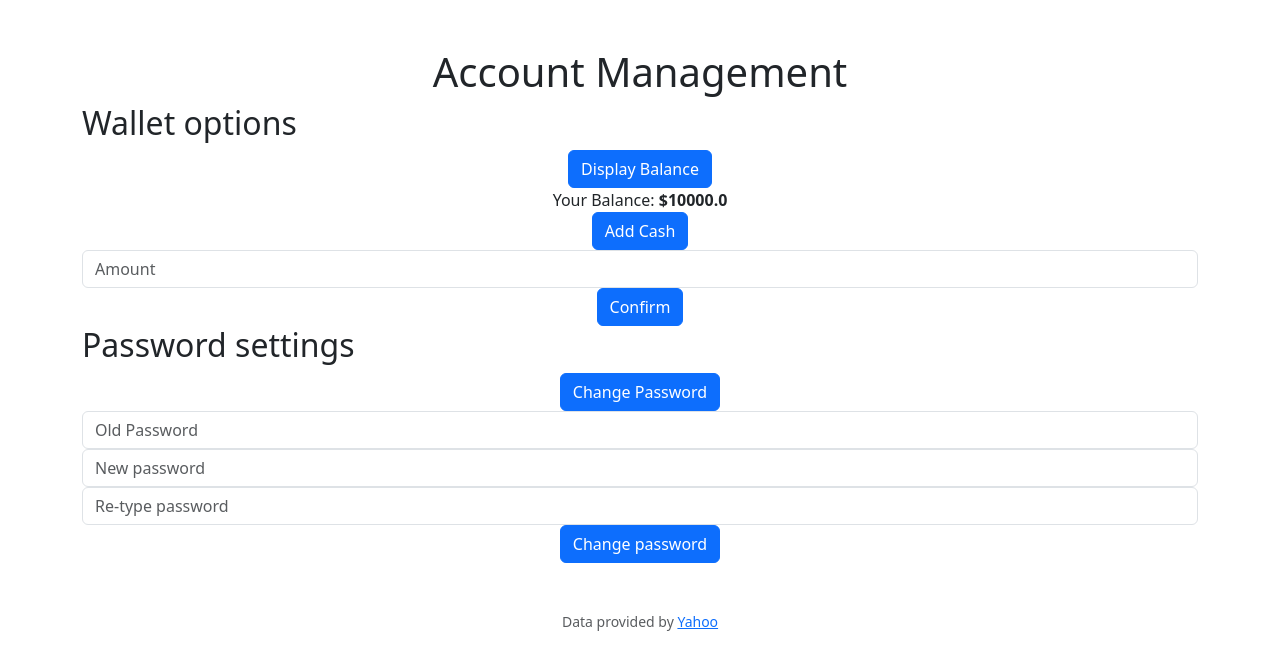
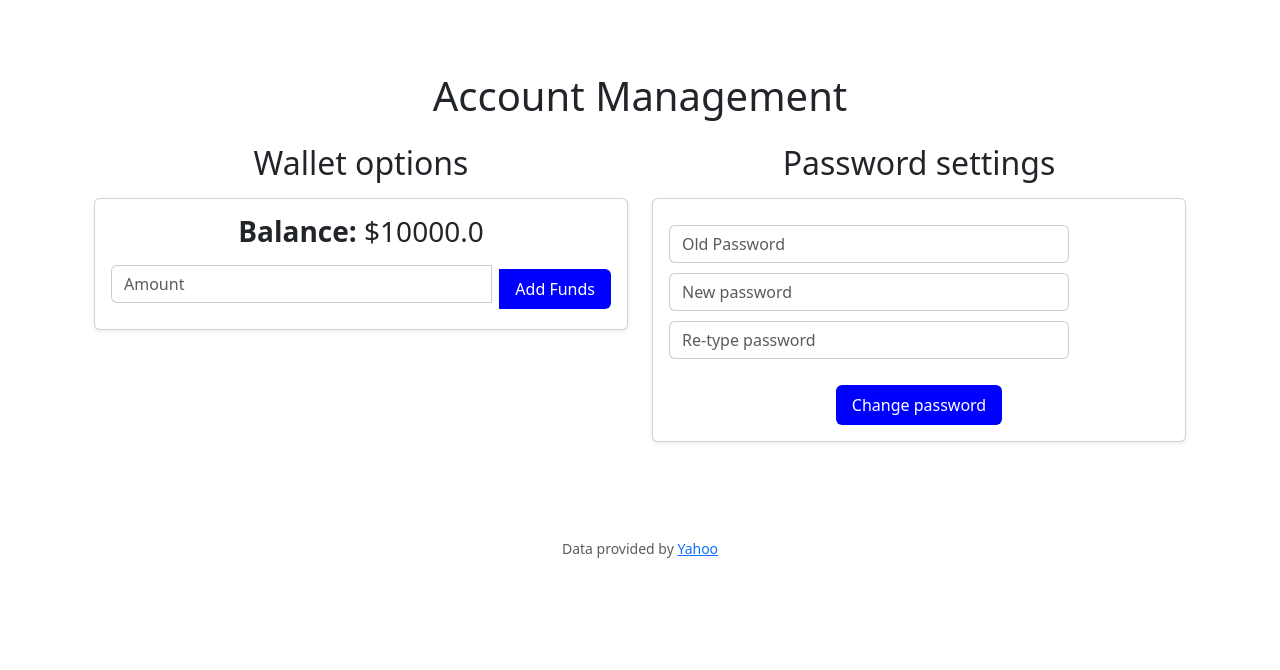
Before and after one commit to CharlieIb/Finance, a Flask app: page /account in a window 1280 px wide. Shown: the part 76-746 px from the top of the page. Run offline with Flask 3, Linux system fonts and the light colour scheme; a user stored in the database is signed in.

Commit message:
styling(account) tidying up account
re-organised the account page

removed the dynamic elements of the page, thought they were a little distracting

```diff
--- a/app/static/account.js
+++ /dev/null
@@ -1,37 +0,0 @@
-function showInputs() {
-    var oldpassword = document.getElementById("oldpassword");
-    var password1 = document.getElementById("password1");
-    var password2 = document.getElementById("password2");
-
-    document.getElementById("changepassword").style.display = "None";
-
-    oldpassword.classList.remove("input-hidden");
-    oldpassword.classList.add("input-visible");
-    password1.classList.remove("input-hidden");
-    password1.classList.add("input-visible");
-    password2.classList.remove("input-hidden");
-    password2.classList.add("input-visible");
-    changepassword2.classList.remove("input-hidden");
-    changepassword2.classList.add("input-visible");
-}
-
-function showInputs2() {
-    var add_amount = document.getElementById("add_amount");
-    var add_cash_confirm = document.getElementById("add_cash_confirm");
-
-    document.getElementById("add_cash").style.display = "None";
-
-    add_amount.classList.remove("input-hidden");
-    add_amount.classList.add("input-visible");
-    add_cash_confirm.classList.remove("input-hidden");
-    add_cash_confirm.classList.add("input-visible");
-}
-
-function showBalance() {
-    var balanceBox = document.getElementById("balance-box");
-    if (balanceBox.style.visibility === "hidden") {
-        balanceBox.style.visibility = "visible";
-    } else {
-        balanceBox.style.visibility = "hidden";
-    }
-}
--- a/app/static/style.css
+++ b/app/static/style.css
@@ -68,6 +68,7 @@ table.styled-table td.positive {
 
 table.styled-table td.negative {
     color: red;
+}
 
 
 input.form-control {
@@ -96,34 +97,6 @@ input.form-control {
     color: red;
 }
 
-
-/* Style for account: hiding and showing content */
-
-.input-hidden {
-    visibility: hidden;
-}
-
-.input-visible {
-    visibility: visible;
-}
-
-.form-container.a{
-    text-align: left;
-    max-width: 400px;
-    margin-top: 0;
-    padding: 20px;
-    min-height: 300px
-}
-
-.form-container.b{
-    text-align: left;
-    max-width: 400px;
-    margin-top: 0;
-    padding: 20px;
-    min-height: 400px
-}
-
-
 .input-container {
     margin-top: 10px;
 }
@@ -135,11 +108,27 @@ input.form-control {
     box-sizing: border-box;
 }
 
+
+
+
+.input-group {
+    display: flex; /* Enable Flexbox for the input group */
+    align-items: center; /* Vertically align items in the center */
+}
+
+.input-group .form-control {
+    flex-grow: 1; /* Allow the input to take up remaining space */
+    margin-right: 8px; /* Add some spacing between input and button */
+}
+
+.input-group .btn-primary {
+    /* You can add specific styling for the button here if needed */
+}
+
 /* Account page specific CSS */
 
 #balance-box {
-    visibility: hidden; /* Initially hidden */
-    position: inline-flex;
+    /* visibility: hidden; Removed */
     left: 120px; /* Adjust distance from button */
     top: 0;
     border: 1px solid #ccc;
--- a/app/templates/account.html
+++ b/app/templates/account.html
@@ -1,55 +1,75 @@
 {% extends "layout.html" %}
 
-{% block title %}
-    Account management
-{% endblock %}
+{% block title %} Account management {% endblock %}
 
 {% block main %}
-   <h1>
-        Account Management
-   </h1>
-<h2 style="text-align:left">Wallet options</h2>
-   <div class="form-container a" style="position: relative">
-       <button class="btn btn-primary" type="button" onclick="showBalance()">Display Balance</button>
-        <div id="balance-box">
-            <span>Your Balance: <strong>${{ cash }}</strong></span>
+<div class="container">
+    <h1 class="mt-4 mb-4">Account Management</h1>
+
+    <div class="row mb-5">
+        <div class="col-md-6">
+            <h2 class="mb-3">Wallet options</h2>
+            <div class="card shadow-sm">
+                <div class="card-body">
+                    <div class="mb-3">
+                        <h3 class="">
+                            <strong>Balance:</strong> <span> ${{ cash }}</span>
+                        </h3>
                     </div>
                     <form action="/cash" method="POST">
-           <input type="hidden" name="form_type" value="add_cash">
-
-        <button id="add_cash" class="btn btn-primary" type="button" onclick="showInputs2()">Add Cash</button>
-           <input class="form-control input-hidden" placeholder="Amount" type="text" id="add_amount" name="add_amount">
-           <button id="add_cash_confirm" class="btn btn-primary input-hidden" type="button">Confirm</button>
+                        <div class="input-group">
+                            <input
+                                class="form-control"
+                                placeholder="Amount"
+                                type="text"
+                                id="add_amount"
+                                name="add_amount"
+                            />
+                            <button class="btn btn-primary add-funds-button" type="submit">
+                                Add Funds
+                            </button>
+                        </div>
                     </form>
                 </div>
-   <h2 style="text-align:left">Password settings</h2>
-   <div class="form-container b">
+            </div>
+        </div>
+
+        <div class="col-md-6">
+            <h2 class="mb-3">Password settings</h2>
+            <div class="card shadow-sm">
+                <div class="card-body">
                     <form action="/account" method="post">
-            <input type="hidden" name="form_type" value="change_password">
-            <button id="changepassword" class="btn btn-primary" type="button" onclick="showInputs()"> Change Password</button>
                         <div class="input-container">
                             <input
-                    class="form-control  input-hidden"
+                                class="form-control"
                                 placeholder="Old Password"
                                 type="password"
                                 id="oldpassword"
-                    name="oldpassword">
+                                name="oldpassword"
+                            />
                             <input
-                    class="form-control input-hidden"
+                                class="form-control"
                                 placeholder="New password"
                                 type="password"
                                 id="password1"
-                    name="password1">
+                                name="password1"
+                            />
                             <input
-                    class="form-control  input-hidden"
+                                class="form-control"
                                 placeholder="Re-type password"
                                 type="password"
                                 id="password2"
-                    name="password2">
-                <button id="changepassword2" class="btn btn-primary input-hidden" type="submit"> Change password</button>
+                                name="password2"
+                            />
+                            <button id="changepassword2" class="btn btn-primary mt-3" type="submit">
+                                Change password
+                            </button>
                         </div>
                     </form>
                 </div>
-    <script src="{{ url_for('static', filename='account.js') }}"></script>
+            </div>
+        </div>
+    </div>
+</div>
 
 {% endblock %}
--- a/app/templates/layout.html
+++ b/app/templates/layout.html
@@ -83,27 +83,6 @@
                 Data provided by
                 <a href="https://finance.yahoo.com/">Yahoo</a>
             </p>
-            <script>
-                document.addEventListener('DOMContentLoaded', function () {
-                    // Adapted from https://stackoverflow.com/a/10162353
-                    const html =
-                        '<!DOCTYPE ' +
-                        document.doctype.name +
-                        (document.doctype.publicId
-                            ? ' PUBLIC "' + document.doctype.publicId + '"'
-                            : '') +
-                        (!document.doctype.publicId && document.doctype.systemId
-                            ? ' SYSTEM'
-                            : '') +
-                        (document.doctype.systemId
-                            ? ' "' + document.doctype.systemId + '"'
-                            : '') +
-                        '>\\n' + document.documentElement.outerHTML;
-                    document.querySelector(
-                        'form[action="https://validator.w3.org/check"] > input[name="fragment"]'
-                    ).value = html;
-                });
-            </script>
         </footer>
     </body>
 </html>
```
Lines whose indentation alone changed are shown as unchanged.
